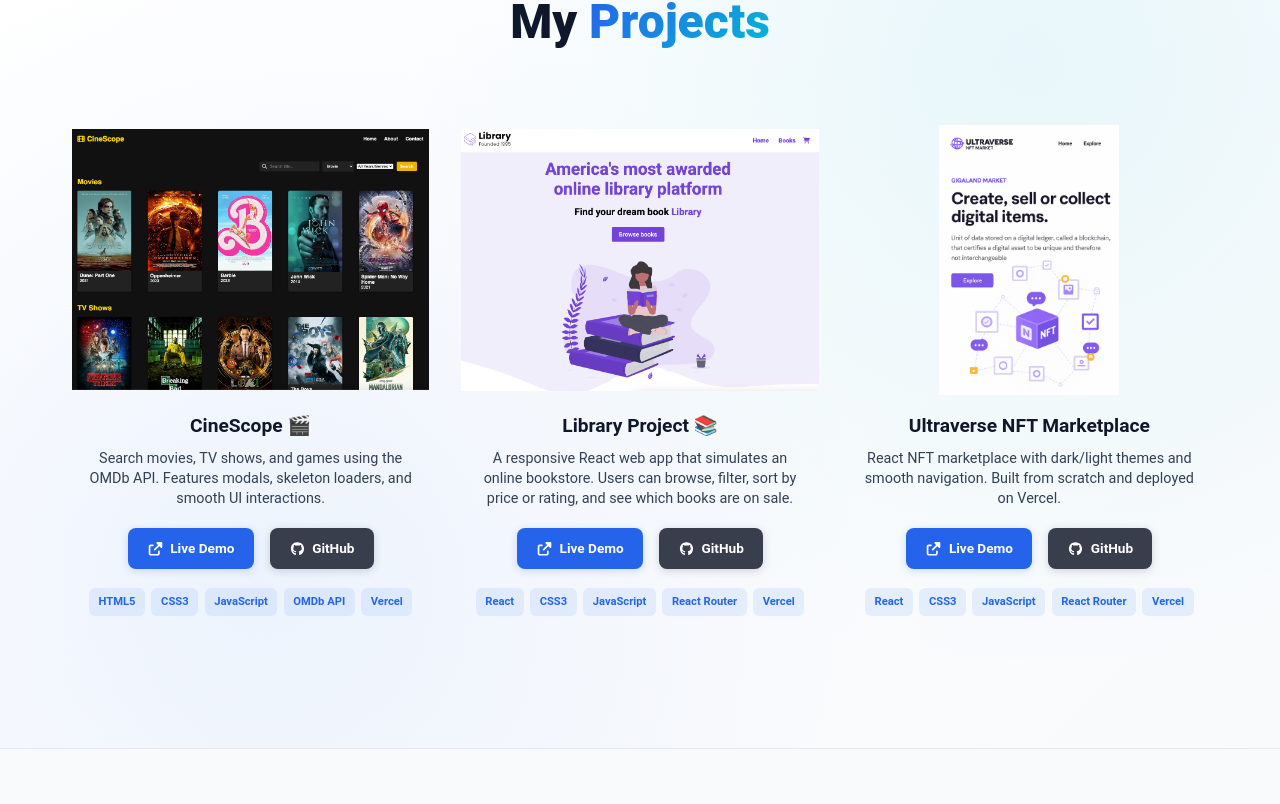
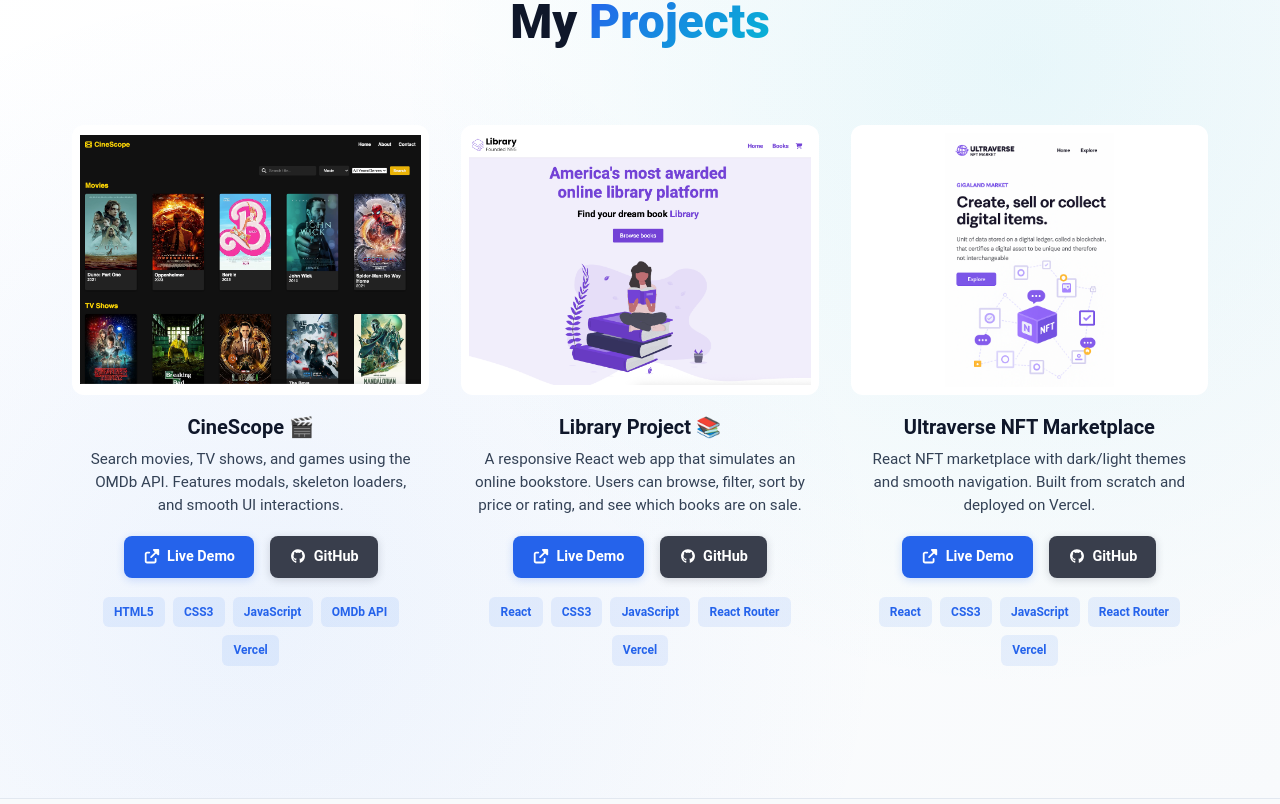
Before and after one commit to jradame/JUSTIN-PORTFOLIO-REACT-1, a React (Create React App) app: page / in a window 1280 px wide. Shown: the part 916-1720 px from the top of the page. Built offline with nearby package versions, Linux system fonts and the light colour scheme.

Commit message:
JUSTINPORTFOLIO

```diff
--- a/src/App.css
+++ b/src/App.css
@@ -409,16 +409,13 @@
 }
 
 .projects__cards {
-  display: flex;
+  display: grid;
+  grid-template-columns: repeat(auto-fit, minmax(340px, 1fr));
   gap: 2rem;
-  justify-content: center;
-  align-items: flex-start;
-  max-width: 1200px;
-  margin: 0 auto;
-  flex-wrap: wrap;
+  align-items: stretch;
 }
-/* Project cards with aggressively removed borders - I mean AGGRESSIVELY */
-/* Project cards with aggressively removed borders */
+
+/* Project card container */
 .project-block {
   background: none !important;
   border: none !important;
@@ -435,59 +432,43 @@
   width: 100%;
 }
 
+/* Image wrapper */
 .project-image-container {
   width: 100%;
-  height: 270px;             /* lock card height */
+  height: 270px;             /* consistent height for all cards */
   display: flex;
   align-items: center;
   justify-content: center;
-  overflow: hidden;          /* hide overflow */
+  overflow: hidden;
   margin-bottom: 1.2rem;
   position: relative;
-  transition: all 0.3s ease;
+  border-radius: 12px;
+  background: #f8f9fa;       /* subtle light background */
+  transition: transform 0.3s ease, box-shadow 0.3s ease;
 }
 
 .project-image-container:hover {
-  transform: translateY(-2px);
-  box-shadow: none !important;
+  transform: translateY(-4px);
+  box-shadow: 0 6px 16px rgba(0, 0, 0, 0.1);
 }
 
-/* Make all project images uniform */
+/* Actual project image */
+/* Show the full screenshot (no cropping) */
 .project-image-simple {
   width: 100%;
   height: 100%;
-  object-fit: contain;       /* show full screenshot without cropping */
+  object-fit: contain;       /* ✅ keeps entire screenshot visible */
   display: block;
   transition: transform 0.3s ease;
+  background: #fff;          /* white backdrop behind smaller images */
+  padding: 0.5rem;           /* optional: adds a frame around */
 }
 
 .project-image-simple:hover {
-  transform: translateY(-2px);
-  border: none !important;
-  box-shadow: none !important;
-  outline: none !important;
+  transform: scale(1.02);
 }
 
-/* Ensure light theme doesn’t override */
-body:not(.dark-theme) .project-block,
-body:not(.dark-theme) .project-image-container,
-body:not(.dark-theme) .project-image-simple {
-  background: transparent !important;
-  border: none !important;
-  box-shadow: none !important;
-  outline: none !important;
-}
-
-/* Nuclear option - remove borders from everything in projects section */
-.projects * {
-  border: none !important;
-}
-
-.projects .project-block * {
-  border: none !important;
-  outline: none !important;
-}
-
+/* Project text/info */
 .project-simple-info {
   text-align: center;
   width: 100%;
@@ -498,20 +479,21 @@
 }
 
 .project-simple-title {
-  font-size: 1.2rem;
+  font-size: 1.25rem;
   font-weight: 700;
-  margin-bottom: 0.6rem;
+  margin-bottom: 0.5rem;
   color: var(--text-primary);
   line-height: 1.3;
 }
 
 .project-simple-desc {
   margin-bottom: 1.2rem;
-  font-size: 0.9rem;
+  font-size: 0.95rem;
   color: var(--text-secondary);
-  line-height: 1.4;
+  line-height: 1.5;
 }
 
+/* Buttons row */
 .project-simple-links {
   margin-bottom: 1.2rem;
   display: flex;
@@ -528,7 +510,7 @@
   border: none;
   border-radius: 8px;
   padding: 0.6rem 1.2rem;
-  font-size: 0.85rem;
+  font-size: 0.9rem;
   font-weight: 600;
   text-decoration: none;
   transition: all 0.3s ease;
@@ -553,10 +535,11 @@
   box-shadow: 0 4px 16px rgba(21, 24, 30, 0.3);
 }
 
+/* Tech tags */
 .project-simple-tags {
   display: flex;
   flex-wrap: wrap;
-  gap: 0.4rem;
+  gap: 0.5rem;
   justify-content: center;
 }
 
@@ -564,15 +547,14 @@
   background: rgba(59, 130, 246, 0.1);
   color: var(--primary);
   border-radius: 6px;
-  font-size: 0.7rem;
-  padding: 0.3rem 0.6rem;
+  font-size: 0.75rem;
+  padding: 0.35rem 0.7rem;
   font-weight: 600;
-  display: inline-block;
   transition: all 0.2s ease;
 }
 
 .project-simple-tag:hover {
-  background: rgba(59, 130, 246, 0.15);
+  background: rgba(59, 130, 246, 0.2);
   transform: translateY(-1px);
 }
 
@@ -582,11 +564,10 @@
 }
 
 .dark-theme .project-simple-tag:hover {
-  background: rgba(34, 211, 238, 0.2);
+  background: rgba(34, 211, 238, 0.25);
 }
 
-
-/* ==========================================================================
+==========================================================================
    MODAL SYSTEM - Split screen design with slide animations
    ========================================================================== */
 
```
Also changed, not shown: src/components/Projects.jsx (+38 -35 lines).
